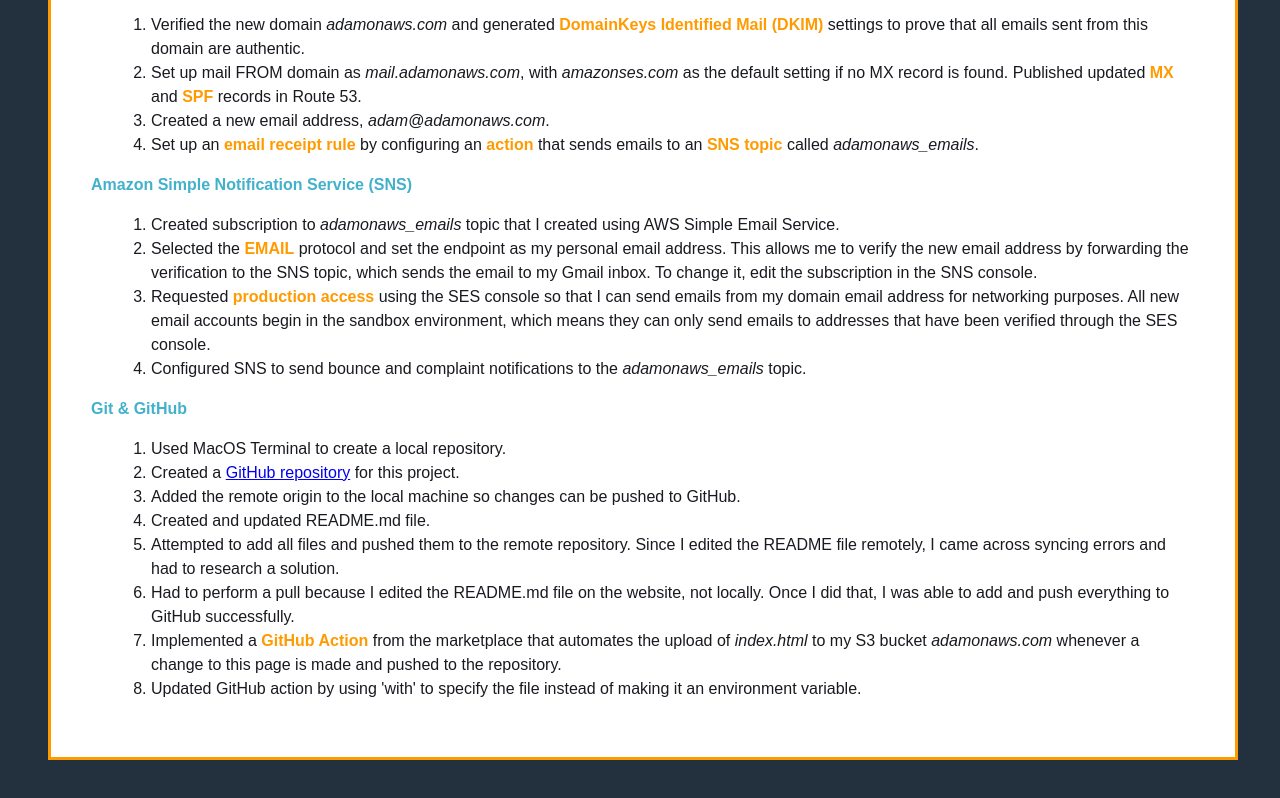
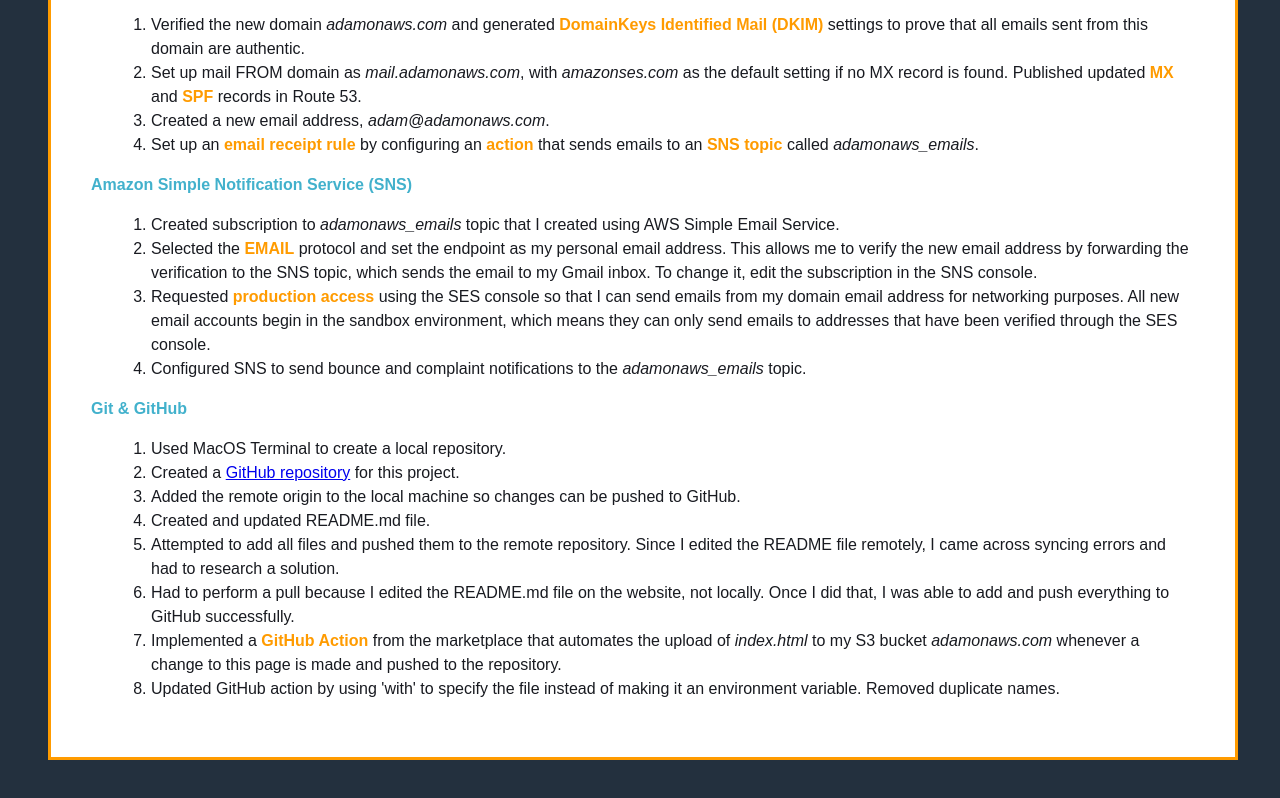
Before and after one commit to adam-snetiker/AdamOnAWS, a plain HTML site: page index.html in a window 1280 px wide. Shown: the part 1833-2631 px from the top of the page. Drawn offline with Linux system fonts and the light colour scheme.

Commit message:
Updated note about removing duplicate names.

```diff
--- a/index.html
+++ b/index.html
@@ -88,7 +88,7 @@
                 <li>Attempted to add all files and pushed them to the remote repository. Since I edited the README file remotely, I came across syncing errors and had to research a solution.</li>
                 <li>Had to perform a pull because I edited the README.md file on the website, not locally. Once I did that, I was able to add and push everything to GitHub successfully.</li>
                 <li>Implemented a <strong class="yellow-text">GitHub Action</strong> from the marketplace that automates the upload of <em>index.html</em> to my S3 bucket <em>adamonaws.com</em> whenever a change to this page is made and pushed to the repository.</li>
-                <li>Updated GitHub action by using 'with' to specify the file instead of making it an environment variable.</li>
+                <li>Updated GitHub action by using 'with' to specify the file instead of making it an environment variable. Removed duplicate names.</li>
 
             </ul>
         </div>
```
